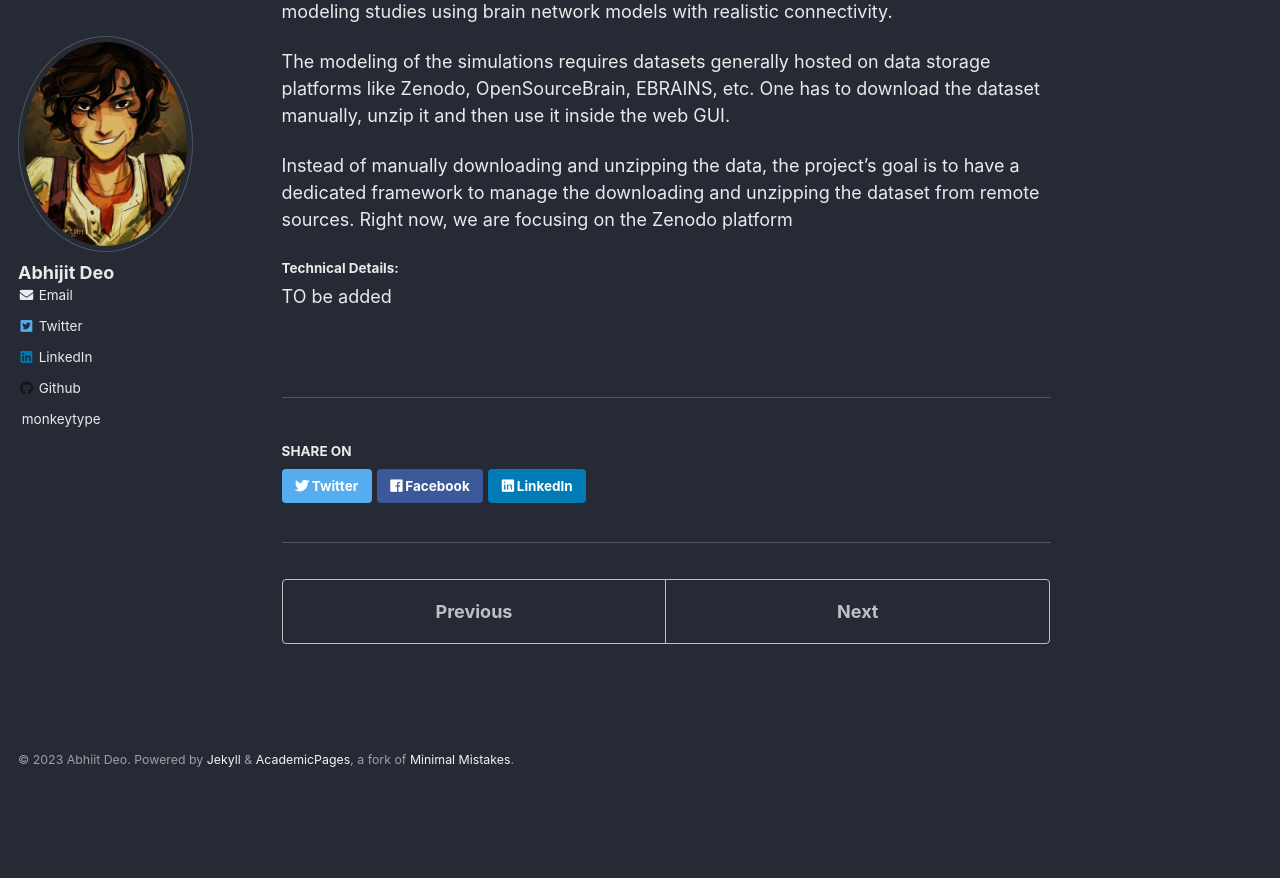
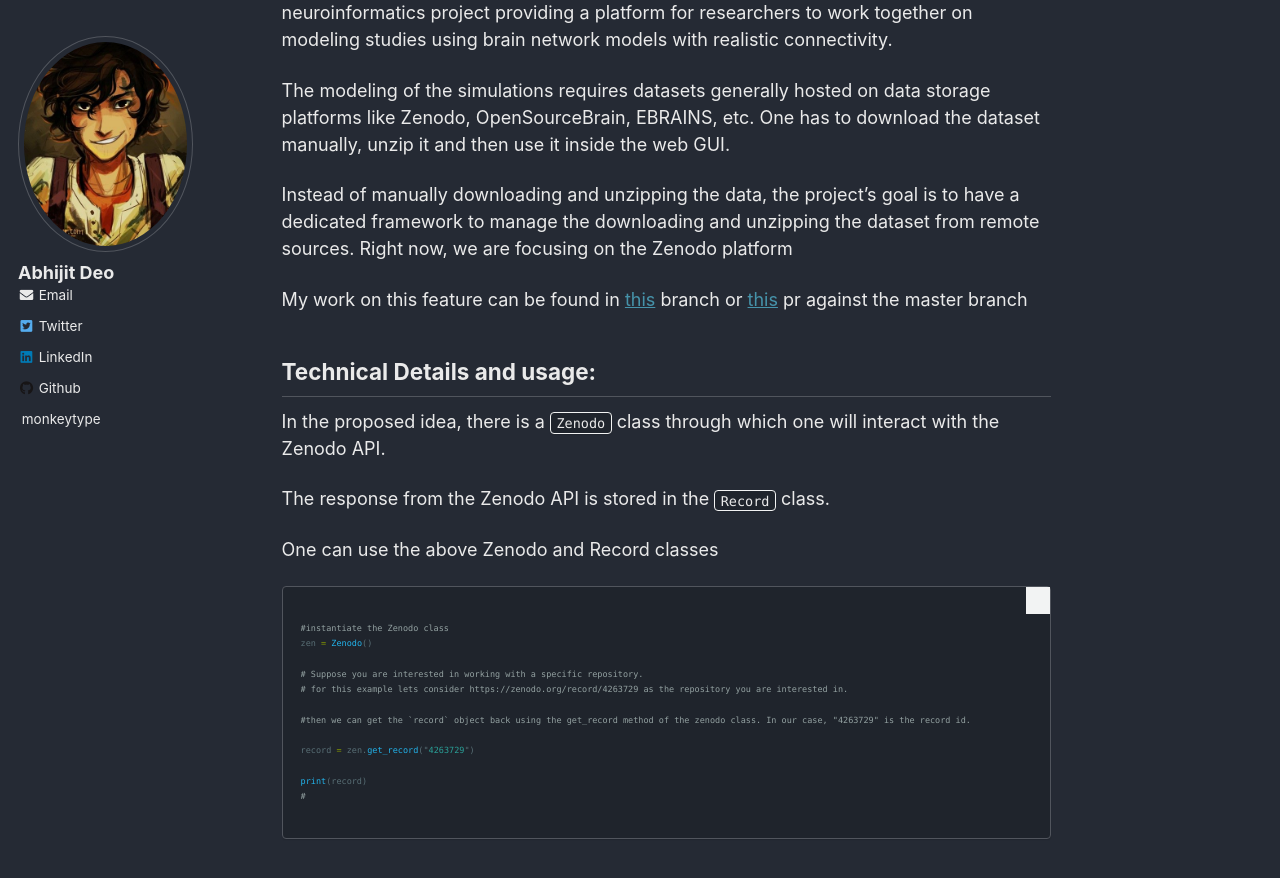
Before and after one commit to abhi-glitchhg/abhi-glitchhg.github.io, a Jekyll site: the page built from _projects/gsoc.md, in a window 1280 px wide and 900 px high, scrolled down 496 px. Shown: the top 878 px of the window. Built offline with Jekyll 4.4.1, drawn with Linux system fonts in a browser that asks for light colours; before the commit the page ends 1302 px from its top, so only the background shows below that.

Commit message:
Update gsoc.md

````diff
--- a/_projects/gsoc.md
+++ b/_projects/gsoc.md
@@ -9,7 +9,7 @@ date: 2023-08-21
 
 
 
-### GSOC @TVB
+## GSOC @TVB
 
 Project Description:
 
@@ -34,5 +34,32 @@ dataset from remote sources. Right now, we are focusing on the Zenodo
 platform
 
 
-##### Technical Details:
-TO be added
+My work on this feature can be found in [this](https://github.com/the-virtual-brain/tvb-root/tree/TVB-1999-deo) branch or [this](https://github.com/the-virtual-brain/tvb-root/pull/691) pr against the master branch
+
+
+## Technical Details and usage:
+
+
+In the proposed idea, there is a `Zenodo` class through which one will interact with the Zenodo API.
+
+The response from the Zenodo API is stored in the `Record` class.
+
+One can use the above Zenodo and Record classes
+
+
+```python
+
+#instantiate the Zenodo class
+zen = Zenodo()
+
+# Suppose you are interested in working with a specific repository.
+# for this example lets consider https://zenodo.org/record/4263729 as the repository you are interested in.
+
+#then we can get the `record` object back using the get_record method of the zenodo class. In our case, "4263729" is the record id.
+
+record = zen.get_record("4263729")
+
+print(record)
+#
+
+```
````
